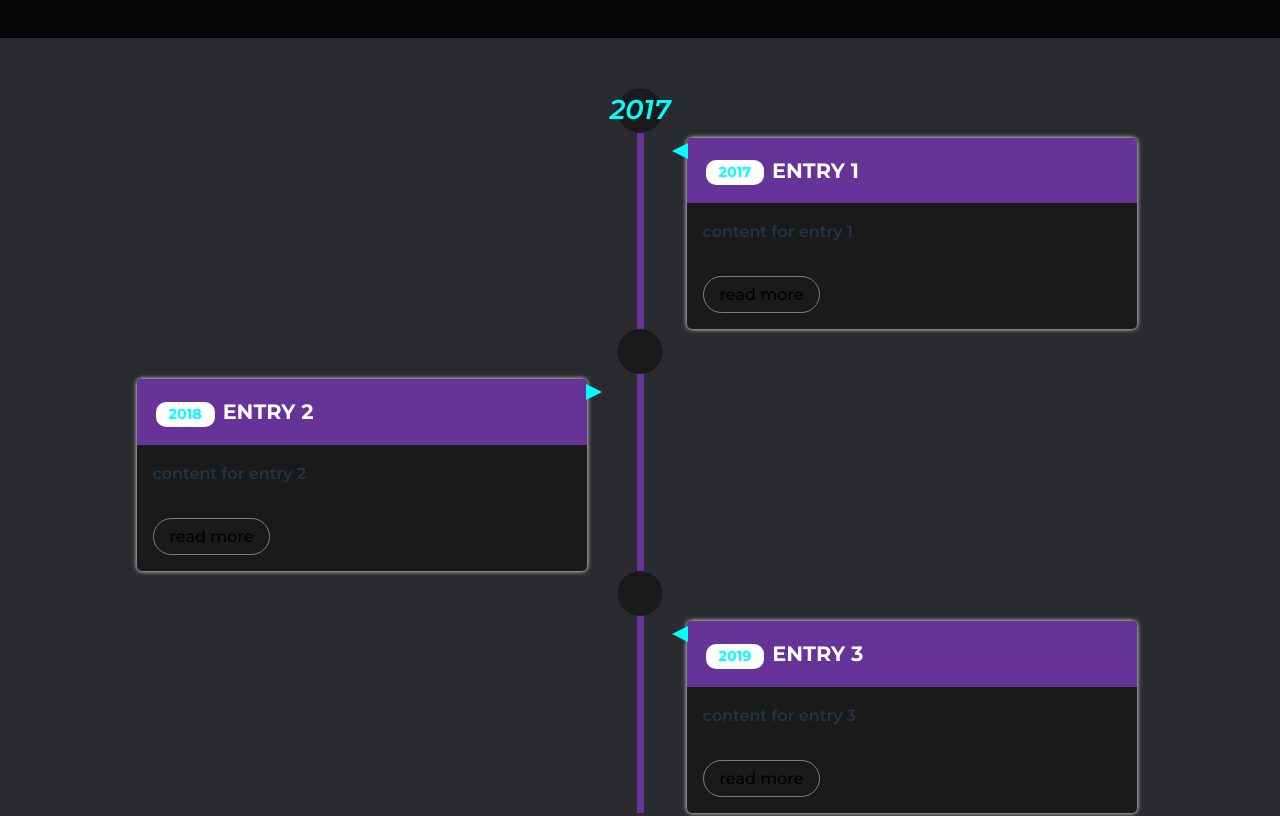
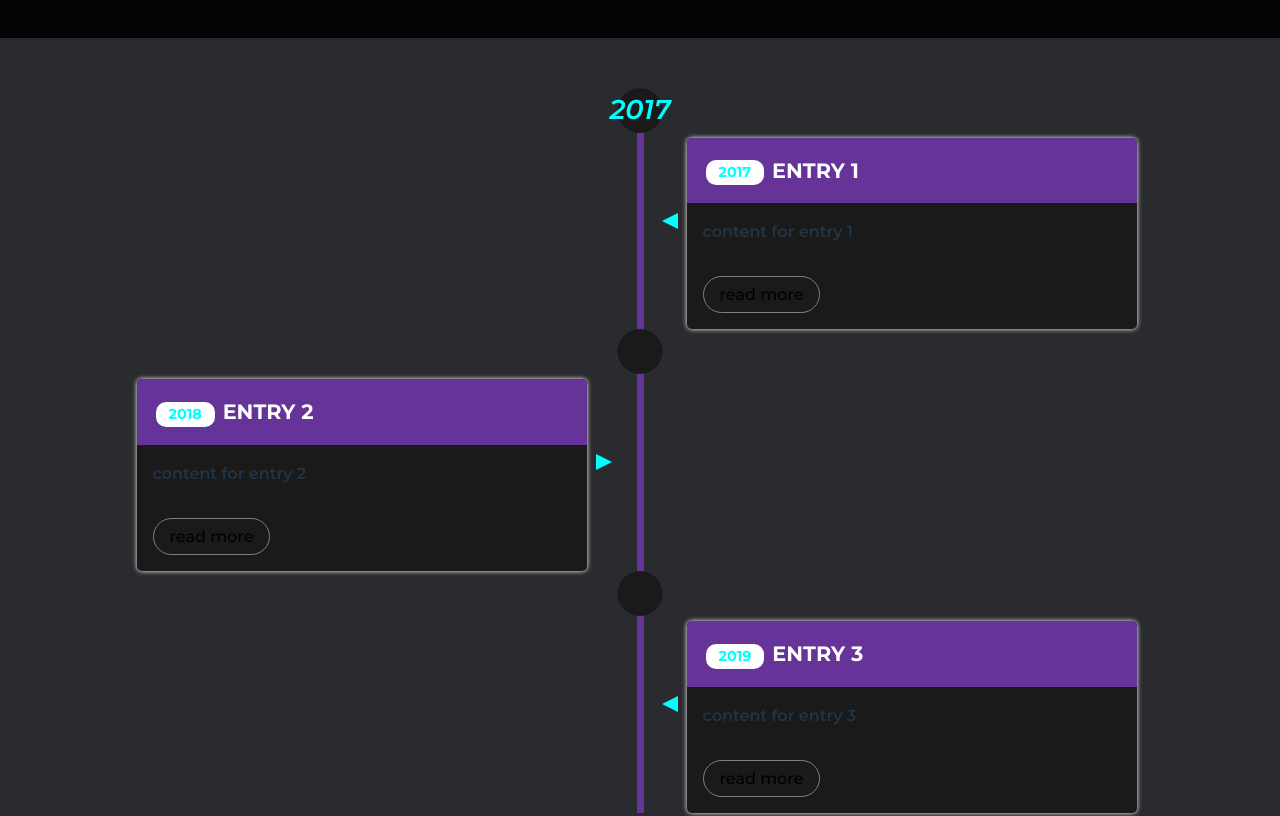
Before and after one commit to Christian-QA/Christian-QA.github.io, a React (Vite) app: page / in a window 1280 px wide. Shown: the part 840-1656 px from the top of the page. Built offline with nearby package versions, Linux system fonts and the light colour scheme.

Commit message:
Reworking timeline styling

```diff
--- a/src/App.css
+++ b/src/App.css
@@ -296,20 +296,20 @@ section > * {
 #timeline .box:before {
     content: "";
     position: absolute;
-    top: 5px;
+    top: 75px;
     width: 0;
     right: 0;
     border-style: solid;
 }
 
 #timeline ul li:nth-child(odd) .box:before {
-    left: -15px;
+    left: -25px;
     border-width: 8px 16px 8px 0;
     border-color: transparent aqua;
 }
 
 #timeline ul li:nth-child(even) .box:before {
-    right: -15px;
+    right: -25px;
     border-width: 8px 0 8px 16px;
     border-color: transparent aqua;
 }
```
Also changed, not shown: 1 other file (tests, documents, lock files or other folders).
